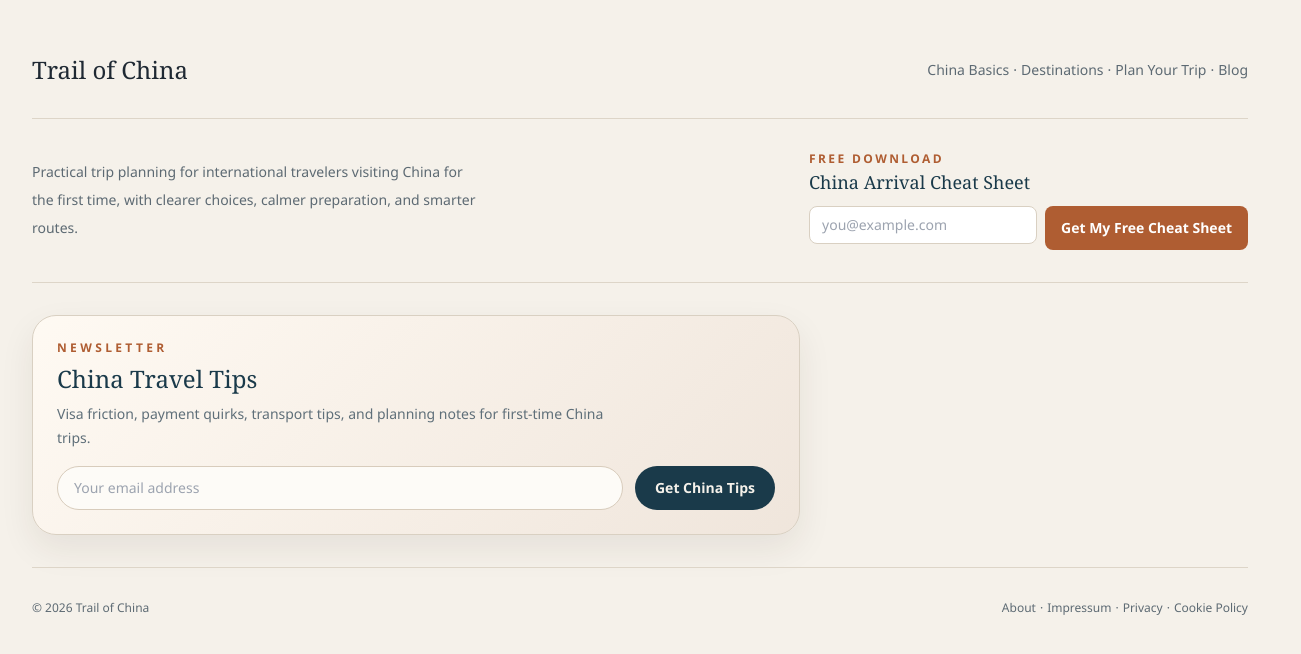
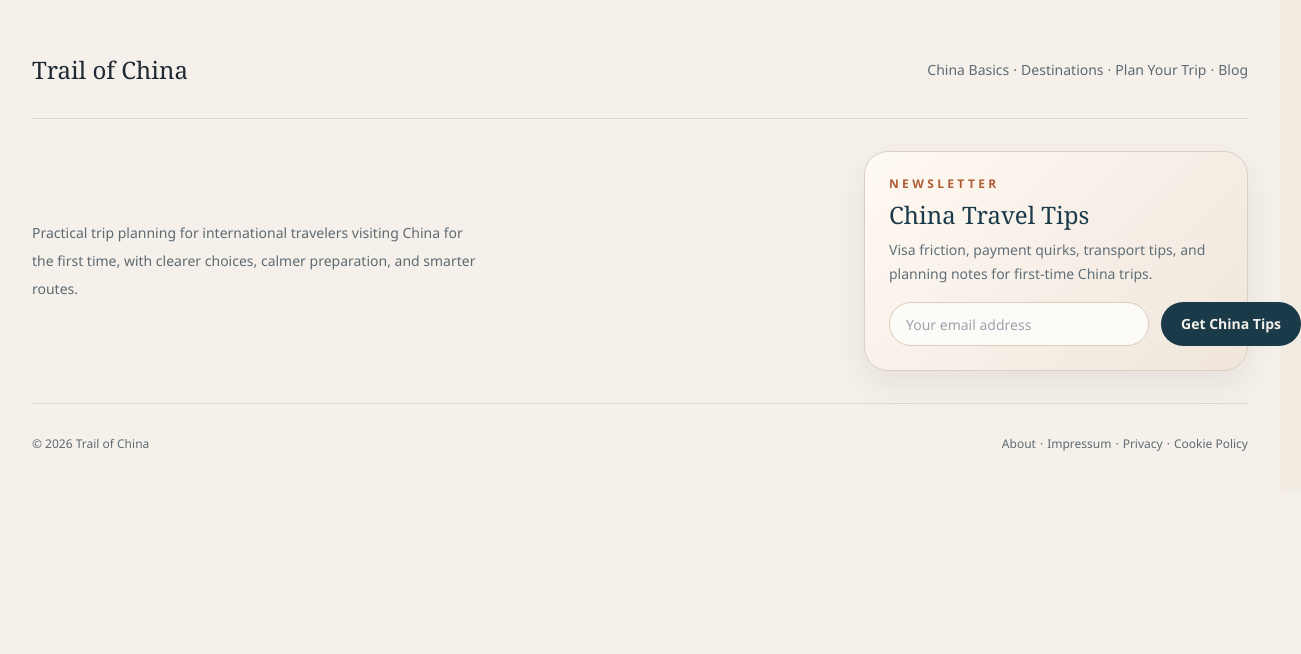
Before and after one commit to thecubestorm-arch/trailofchina, a Next.js app: page / in a window 1280 px wide. Shown: the part 3739-4393 px from the top of the page, 1301 px wide, since content can reach past the window. After the commit the page ends 4231 px from the top, so only its background shows below. Built offline with nearby package versions, Linux system fonts and the light colour scheme; no server answers.

Commit message:
Consolidate footer: remove ChecklistDownload, keep NewsletterSignup
- Removed duplicate email button (ChecklistDownload + NewsletterSignup)
- NewsletterSignup now sits next to description in footer
- Single newsletter form instead of two competing email inputs

Build passed ✅

```diff
--- a/components/Footer.tsx
+++ b/components/Footer.tsx
@@ -1,5 +1,4 @@
 import Link from 'next/link'
-import ChecklistDownload from './ChecklistDownload'
 import NewsletterSignup from './NewsletterSignup'
 
 export default function Footer() {
@@ -31,22 +30,15 @@ export default function Footer() {
         {/* Divider */}
         <hr className="my-8 border-[#ddd5c8]" />
 
-        {/* Second row: description + download */}
+        {/* Second row: description + newsletter */}
         <div className="flex flex-col gap-8 lg:flex-row lg:items-center lg:justify-between">
           <p className="max-w-md text-sm leading-7 text-[var(--muted)]">
             Practical trip planning for international travelers visiting China for the first time, with clearer
             choices, calmer preparation, and smarter routes.
           </p>
-          <div className="shrink-0">
-            <ChecklistDownload />
+          <div className="max-w-sm">
+            <NewsletterSignup source="footer" heading="China Travel Tips" />
           </div>
-        </div>
-
-        {/* Divider */}
-        <hr className="my-8 border-[#ddd5c8]" />
-
-        <div className="max-w-3xl">
-          <NewsletterSignup source="footer" heading="China Travel Tips" />
         </div>
 
         {/* Divider */}
```
